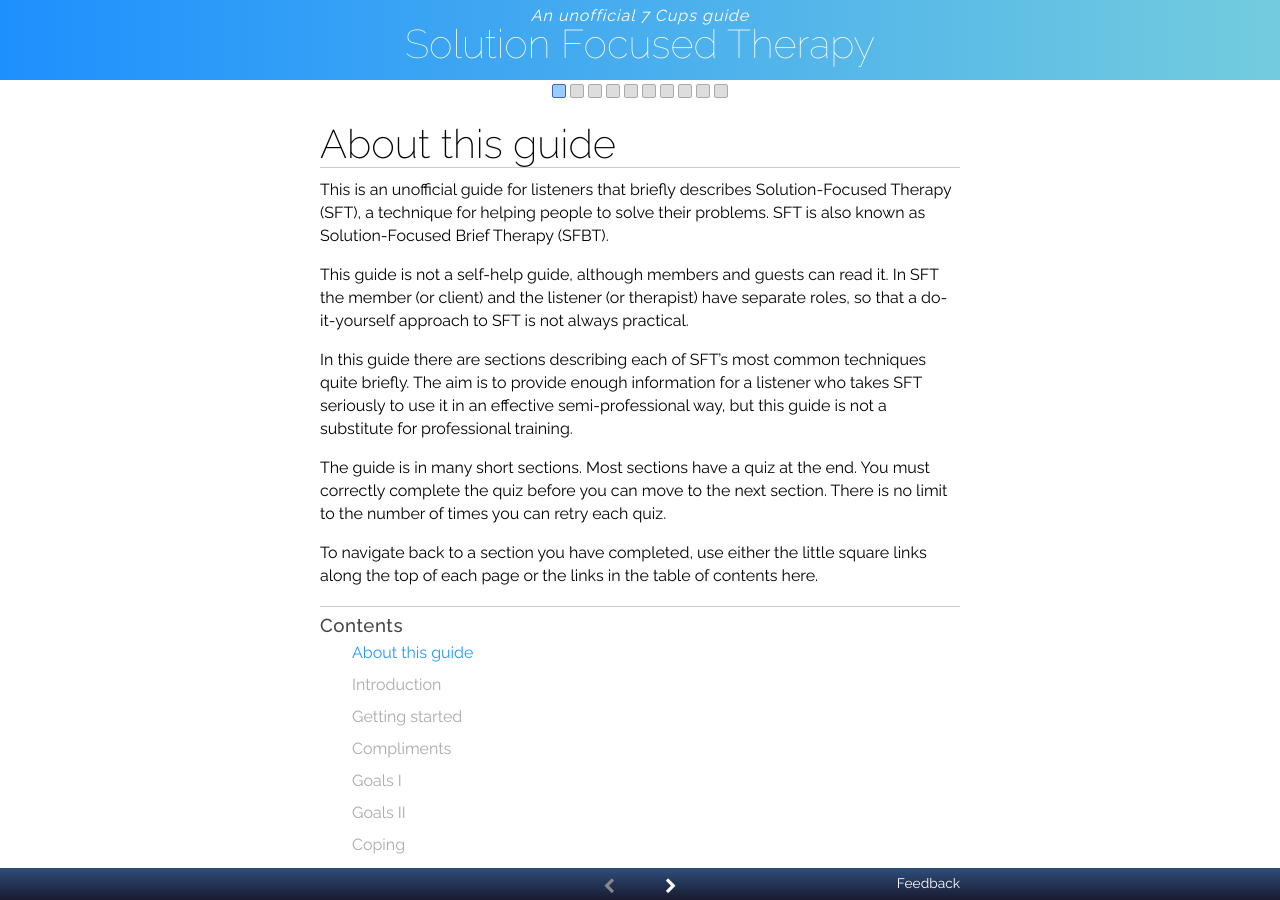
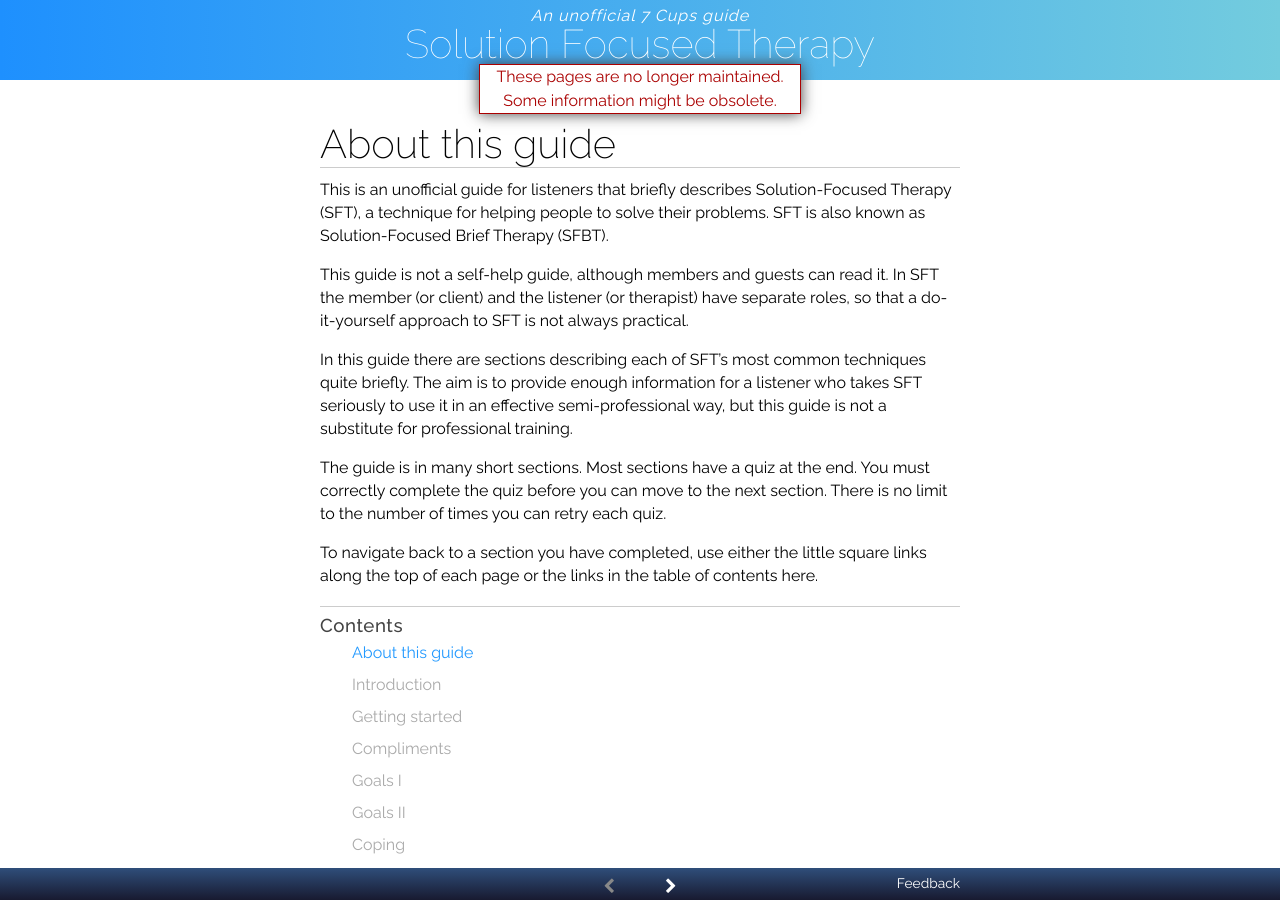
Before and after one commit to RarelyCharlie/rarelycharlie.github.io, a Jekyll site: the page built from _guide/sft.md, in a window 1280 px wide and 900 px high. Built offline with Jekyll 4.4.1, drawn with Linux system fonts in a browser that asks for light colours; nearby versions of some CDN libraries.

Commit message:
obsolete guide.html

```diff
--- a/_layouts/guide.html
+++ b/_layouts/guide.html
@@ -418,7 +418,9 @@ init = function () {
 </script>
 </head>
 <body onload="init()">
-<div id="header"><span>{{ layout.prefix }}</span><h2>{{ page.title }}</h2></div>
+<div id="header"><span>{{ layout.prefix }}</span><h2>{{ page.title }}</h2>
+<p style="border: 1px solid #a00; margin: 0 auto; background: white; width: 20em; color: #a00; box-shadow: #444 0 0 14px;">These pages are no longer maintained.<br>Some information might be obsolete.</p>
+</div>
 <div id="content">
 {{ content }}
 </div>
```
